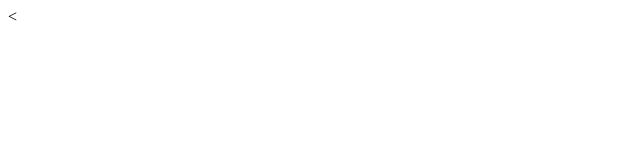
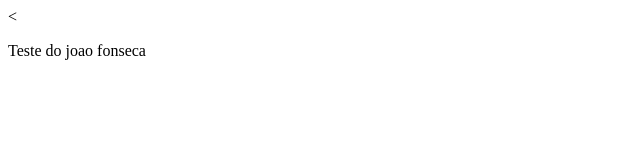
Before and after one commit to GustavoJS/curso-git, a plain HTML site: page index.html in a window 1280 px wide. Shown: the whole page, without its empty margins (0-640 px from the left). Drawn offline with Linux system fonts and the light colour scheme.

Commit message:
Texto da pagina

```diff
--- a/index.html
+++ b/index.html
@@ -3,6 +3,6 @@
 	<title>exemplo GIT</title>
 </head>
 <body>
-
+<p>Teste do joao fonseca</p>
 </body>
 </html>
```
